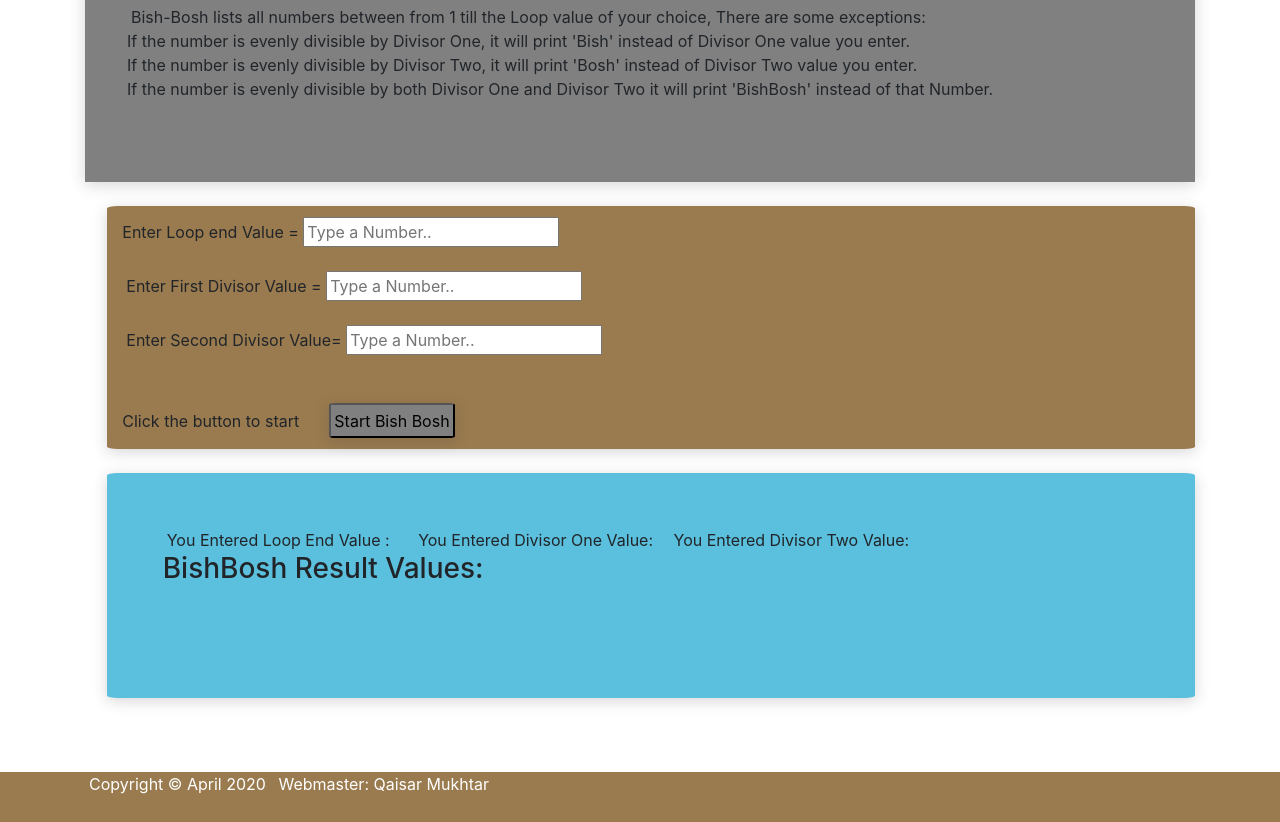
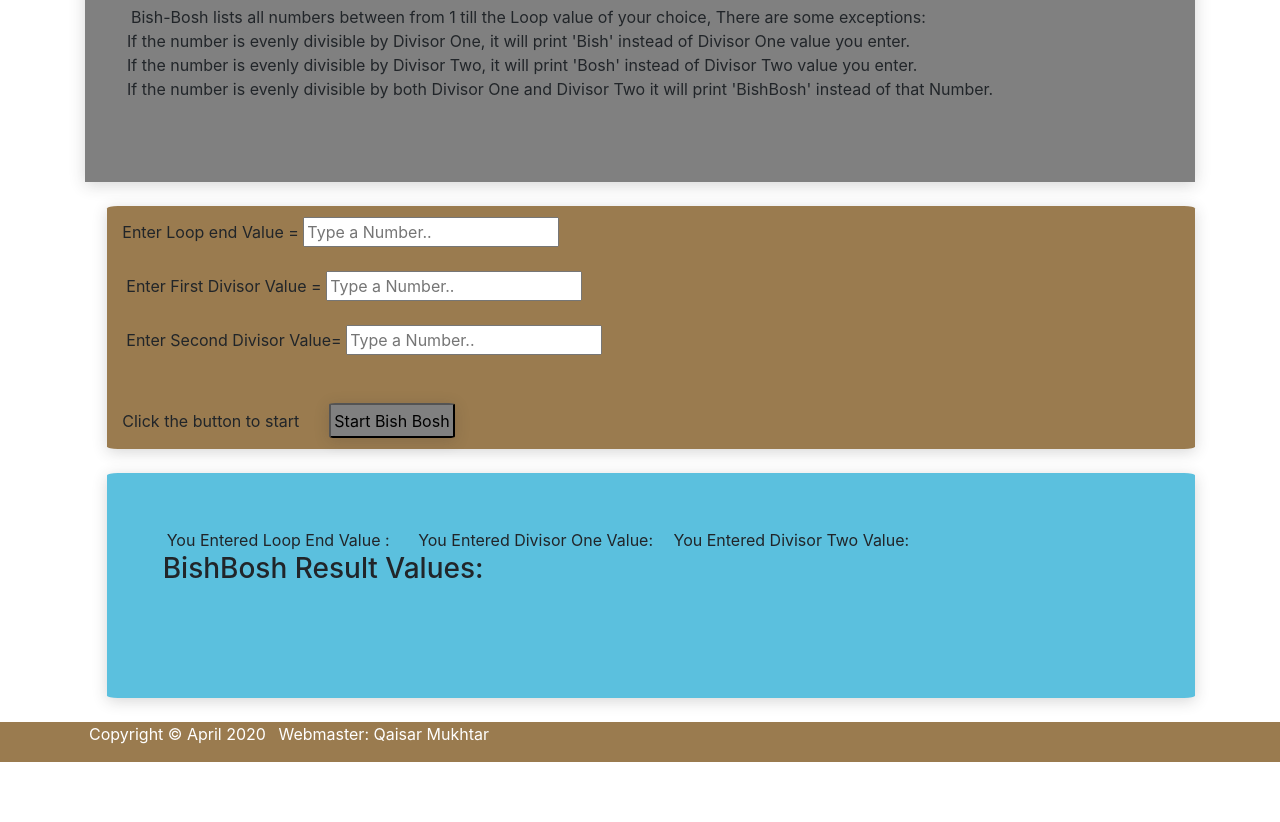
Before and after one commit to Qaisarm/Exercise9, a plain HTML site: page index.html in a window 1280 px wide. Shown: the part 207-1029 px from the top of the page. After the commit the page ends 969 px from the top, so only its background shows below. Drawn offline with nearby package versions, Linux system fonts and the light colour scheme.

Commit message:
modified style file

```diff
--- a/style.css
+++ b/style.css
@@ -46,12 +46,6 @@ background-color: grey;
   position: relative;
   bottom: 0;
   width: 100%;
-  height: 2.5rem;            /* Footer height */
-
+  height: 2.5rem;
 background-color: #9a7b4f !important;
 }
-
-.footer,
-.push {
-  height: 50px;
-}
```
